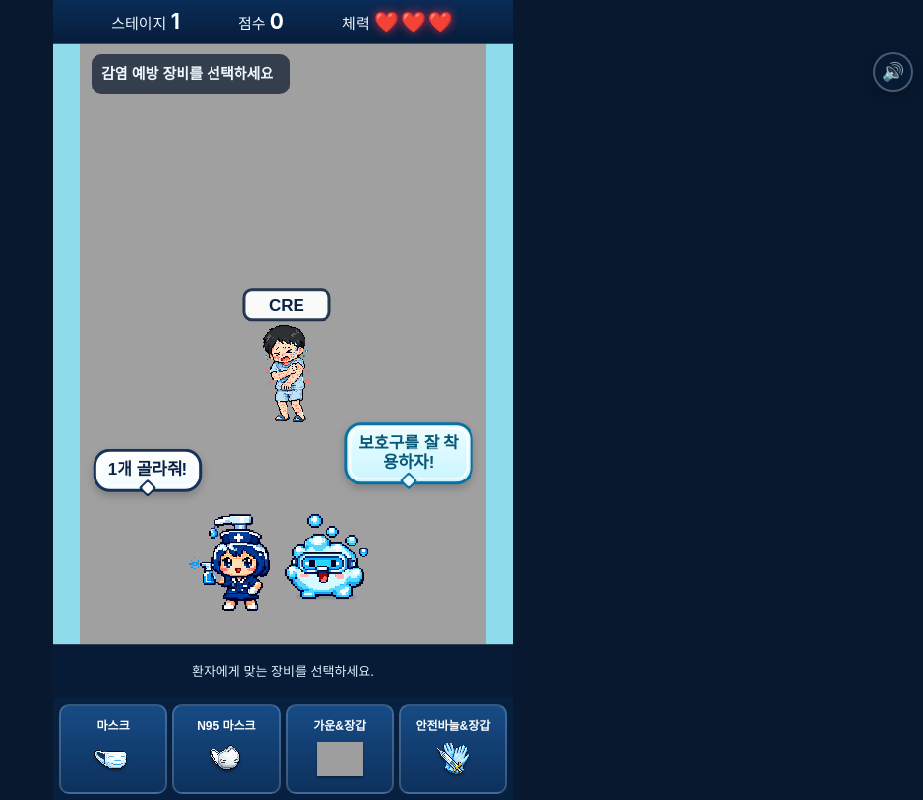
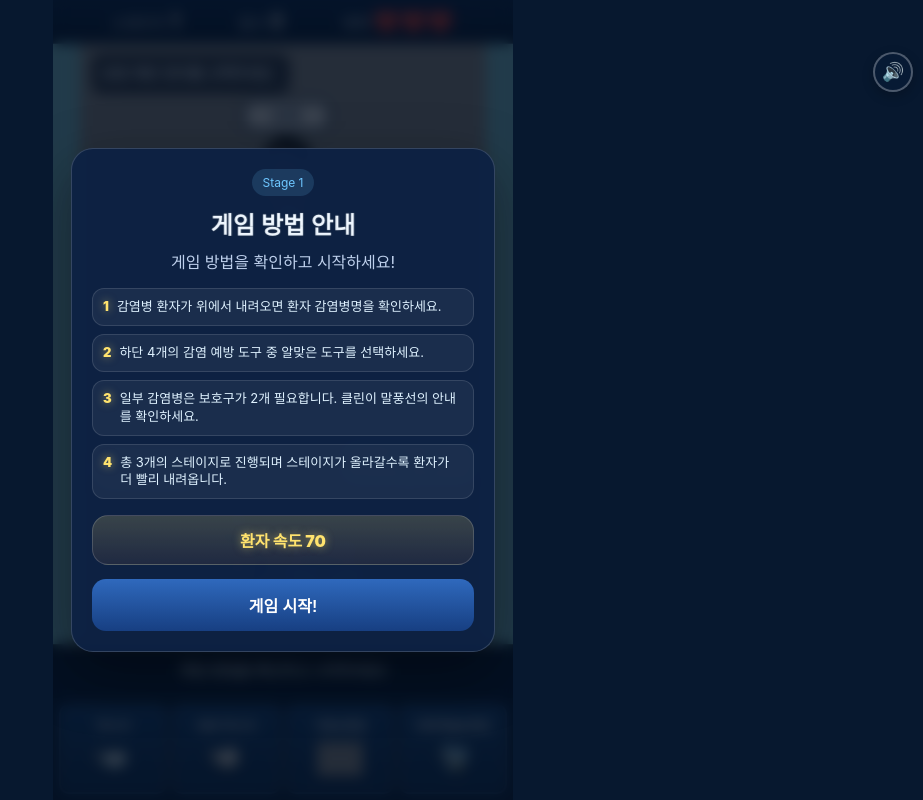
Before and after one commit to glen4040-hue/Infection-game, a plain HTML site: page index.html in a window 1280 px wide. Both pictures are taken after typing "Sample", "Sample" into the empty fields and a click on the button "게임 시작". Shown: the whole page, without its empty margins (357-1280 px from the left). Drawn offline with Linux system fonts and the light colour scheme; grey boxes are pictures that could not be loaded.

Commit message:
문구 일부 수정, stage1 안내 문구 추가

```diff
--- a/game.js
+++ b/game.js
@@ -10,6 +10,7 @@
   const stageTitle = document.getElementById("stageTitle");
   const stageMessage = document.getElementById("stageMessage");
   const stageSpeedLabel = document.getElementById("stageSpeedLabel");
+  const stageDetailList = document.getElementById("stageDetailList");
   const stageContinueBtn = document.getElementById("stageContinueBtn");
   const startForm = document.getElementById("startForm");
   const restartBtn = document.getElementById("restartBtn");
@@ -44,9 +45,33 @@
 
 
   const STAGES = [
-    { level: 1, minScore: 0, speed: 70, title: "Stage 1", message: "기본 속도입니다. 환자에게 맞는 보호구를 침착하게 선택하세요!" },
-    { level: 2, minScore: 50, speed: 100, title: "Stage 2", message: "환자가 더 빨리 내려옵니다. 보호구를 더 빠르게 착용하세요!" },
-    { level: 3, minScore: 120, speed: 135, title: "Stage 3", message: "최종 스테이지입니다! 판단 시간이 짧아집니다. 빠르고 정확하게 선택하세요!" }
+    {
+      level: 1,
+      minScore: 0,
+      speed: 70,
+      title: "Stage 1",
+      message: "게임 방법을 확인하고 시작하세요!",
+      detail: [
+        "감염병 환자가 위에서 내려오면 환자 감염병명을 확인하세요.",
+        "하단 4개의 감염 예방 도구 중 알맞은 도구를 선택하세요.",
+        "일부 감염병은 보호구가 2개 필요합니다. 클린이 말풍선의 안내를 확인하세요.",
+        "총 3개의 스테이지로 진행되며 스테이지가 올라갈수록 환자가 더 빨리 내려옵니다."
+      ]
+    },
+    {
+      level: 2,
+      minScore: 50,
+      speed: 100,
+      title: "Stage 2",
+      message: "환자가 더 빨리 내려옵니다. 보호구를 더 빠르게 착용하세요!"
+    },
+    {
+      level: 3,
+      minScore: 120,
+      speed: 135,
+      title: "Stage 3",
+      message: "최종 스테이지입니다! 판단 시간이 짧아집니다. 빠르고 정확하게 선택하세요!"
+    }
   ];
 
   const imagePaths = {
@@ -384,13 +409,13 @@
 
     itemButtons.forEach((b) => b.classList.remove("selected"));
     updateHud();
-    spawnPatient();
 
     startScreen.classList.add("hidden");
     gameOverScreen.classList.add("hidden");
     if (stageOverlay) stageOverlay.classList.add("hidden");
     lockScroll(true);
     playBattleBgm();
+    showStageOverlay(getStageByLevel(1));
     render();
   }
 
@@ -417,13 +442,29 @@
   function showStageOverlay(stage) {
     state.paused = true;
     state.nextStagePending = stage;
+
     if (stageBadge) stageBadge.textContent = `Stage ${stage.level}`;
     if (stageTitle) {
-      stageTitle.textContent = `${stage.title} 시작!`;
+      stageTitle.textContent = stage.level === 1 ? "게임 방법 안내" : `${stage.title} 시작!`;
       stageTitle.classList.add("stageOverlayFlash");
     }
     if (stageMessage) stageMessage.textContent = stage.message;
     if (stageSpeedLabel) stageSpeedLabel.textContent = `환자 속도 ${stage.speed}`;
+
+    if (stageDetailList) {
+      if (Array.isArray(stage.detail) && stage.detail.length) {
+        stageDetailList.innerHTML = stage.detail.map((text, index) => `
+          <div class="stageInstructionItem">
+            <span class="stageInstructionIcon">${index + 1}</span>
+            <span>${text}</span>
+          </div>
+        `).join("");
+      } else {
+        stageDetailList.innerHTML = "";
+      }
+    }
+
+    if (stageContinueBtn) stageContinueBtn.textContent = stage.level === 1 ? "게임 시작!" : "준비됐어요!";
     if (stageOverlay) stageOverlay.classList.remove("hidden");
     setFeedback(stage.message);
   }
--- a/index.html
+++ b/index.html
@@ -4,7 +4,7 @@
   <meta charset="UTF-8" />
   <meta name="viewport" content="width=device-width, initial-scale=1.0, viewport-fit=cover, user-scalable=no" />
   <title>감염관리 PPE 선택 게임</title>
-  <link rel="stylesheet" href="./style.css?v=stage-speed-v12" />
+  <link rel="stylesheet" href="./style.css?v=guide-feedback-v14" />
 </head>
 <body>
 <main id="app">
@@ -30,7 +30,7 @@
       </form>
       <div class="guide">
         <strong>게임 방법</strong>
-        <p>환자명이 보이면 아래 장비 아이콘을 선택하세요.</p>
+        <p>환자 감염병명이 보이면 아래 장비 아이콘을 선택하세요.</p>
         <p>정답 장비를 선택한 상태로 환자가 도착하면 점수를 얻습니다.</p>
       </div>
     </div>
@@ -42,6 +42,7 @@
       <div class="badge" id="stageBadge">Stage 2</div>
       <h2 id="stageTitle">속도가 빨라집니다!</h2>
       <p id="stageMessage" class="sub">환자가 더 빨리 내려옵니다. 보호구를 더 빠르게 착용하세요!</p>
+      <div id="stageDetailList" class="stageInstructionList"></div>
       <div class="stageSpeedBox">
         <span id="stageSpeedLabel">속도 100</span>
       </div>
@@ -153,6 +154,6 @@
   </script>
 
 
-  <script src="./game.js?v=stage-speed-v12"></script>
+  <script src="./game.js?v=guide-feedback-v14"></script>
 </body>
 </html>
--- a/style.css
+++ b/style.css
@@ -74,8 +74,8 @@ canvas{
   justify-content:center;
   text-align:center;
   padding:5px 10px;
-  font-size:13px;
-  line-height:1.28;
+  font-size:15px;
+  line-height:1.34;
   border-top:1px solid var(--line);
   flex:0 0 54px;
   overflow:hidden;
@@ -203,7 +203,7 @@ input{
 .guide p,.lesson p{margin:5px 0 0}
 @media(max-height:760px){
   .hud{height:40px;min-height:40px;flex-basis:40px}
-  .feedback{height:48px;min-height:48px;max-height:48px;flex-basis:48px;font-size:12px}
+  .feedback{height:48px;min-height:48px;max-height:48px;flex-basis:48px;font-size:14px}
   .controls{flex-basis:92px}
   .itemBtn{min-height:78px;font-size:11px}
   .itemBtn img{width:40px;height:40px}
@@ -474,3 +474,11 @@ input{
 .stageSpeedBox{margin:16px auto 6px;padding:12px 14px;border-radius:16px;border:1px solid rgba(255,255,255,.16);background:linear-gradient(180deg,rgba(255,227,110,.18),rgba(255,143,64,.08));color:#ffe36e;font-weight:900;text-shadow:0 0 8px rgba(255,227,110,.55)}
 .stageOverlayFlash{animation:stageFlash .75s ease-in-out infinite alternate}
 @keyframes stageFlash{from{transform:scale(1);filter:drop-shadow(0 0 0 rgba(255,227,110,0))}to{transform:scale(1.03);filter:drop-shadow(0 0 12px rgba(255,227,110,.45))}}
+
+
+.stageInstructionList{margin:14px 0 4px;display:grid;gap:8px;text-align:left}
+.stageInstructionItem{display:flex;gap:8px;align-items:flex-start;padding:9px 10px;border-radius:12px;background:rgba(255,255,255,.055);border:1px solid rgba(255,255,255,.12);color:#dff2ff;font-size:13px;line-height:1.38}
+.stageInstructionIcon{flex:0 0 auto;color:#ffe36e;font-weight:900;text-shadow:0 0 8px rgba(255,227,110,.55)}
+
+.feedback{font-size:15px;line-height:1.34;font-weight:700}
+@media(max-height:760px){.feedback{font-size:14px}}
```
Also changed, not shown: README.md.
